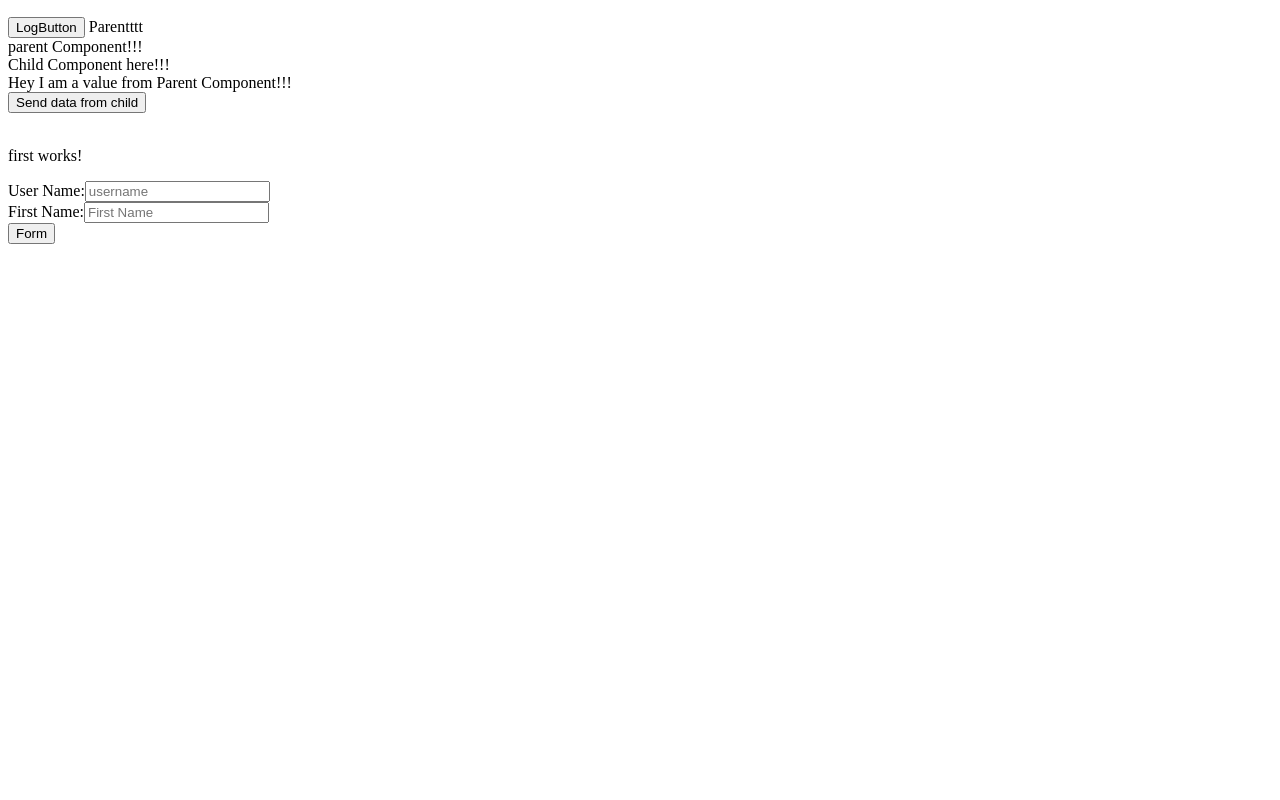
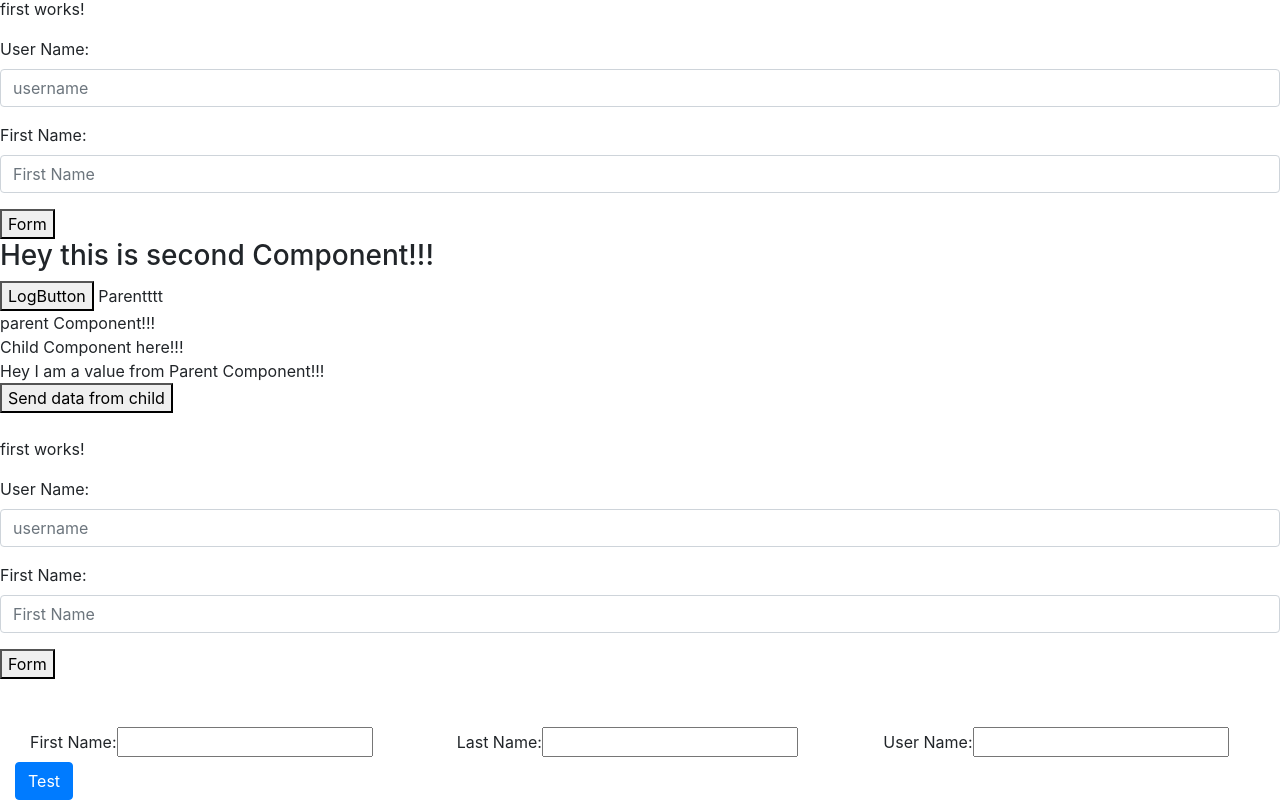
Before and after one commit to priyanka-436/Angular_2, an Angular app: page / in a window 1280 px wide. Shown: the part 617-1417 px from the top of the page. Before the commit the page ends 869 px from the top, so only its background shows below. Built offline with nearby package versions, Linux system fonts and the light colour scheme.

Commit message:
Tempate driven forms

```diff
--- a/package.json
+++ b/package.json
@@ -19,6 +19,7 @@
     "@angular/platform-browser": "~10.0.4",
     "@angular/platform-browser-dynamic": "~10.0.4",
     "@angular/router": "~10.0.4",
+    "bootstrap": "^4.5.2",
     "rxjs": "~6.5.5",
     "tslib": "^2.0.0",
     "zone.js": "~0.10.3"
--- /dev/null
+++ b/src/app/TemplateDriven/TD.Controller.ts
@@ -0,0 +1,22 @@
+import { Component} from '@angular/core'
+@Component({
+    selector:'TDController',
+    templateUrl:'./TD.html'
+})
+
+export class TDCtrl {
+
+    public firstName;
+    public lastName;
+    public username;
+
+   formFunction = () => {
+
+    let inputObj ={
+        'firstName':this.firstName,
+        'lastName':this.lastName,
+        'userName':this.username
+    }
+    console.log(inputObj)
+    }
+}
--- /dev/null
+++ b/src/app/TemplateDriven/TD.html
@@ -0,0 +1,20 @@
+<div style="padding-left: 30px;">
+    <div class="row">
+        <div class="col-md-4">
+            <label>First Name:</label>
+            <input type="text" [(ngModel)]="firstName" name="firstname" />
+        </div>
+        <div class="col-md-4">
+            <label>Last Name:</label>
+            <input type="text" [(ngModel)]="lastName" name="lastName" />
+        </div>
+        <div class="col-md-4">
+            <label>User Name:</label>
+            <input type="text" [(ngModel)]="username" name="username" />
+        </div>
+    </div>
+
+<div class="row">
+    <button class="btn btn-primary" (click)="formFunction()"> Test </button>
+</div>
+</div>
--- a/src/app/app.component.html
+++ b/src/app/app.component.html
@@ -69,3 +69,6 @@ Parentttt
 <parent></parent>  <br/>
 
 <app-first></app-first>
+<br/>
+<br/>
+<TDController></TDController>
--- a/src/styles.css
+++ b/src/styles.css
@@ -1 +1,2 @@
 /* You can add global styles to this file, and also import other style files */
+@import "~bootstrap/dist/css/bootstrap.css"
```
Also changed, not shown: src/app/app.module.ts (+8 -4 lines), 1 other file (tests, documents, lock files or other folders).
